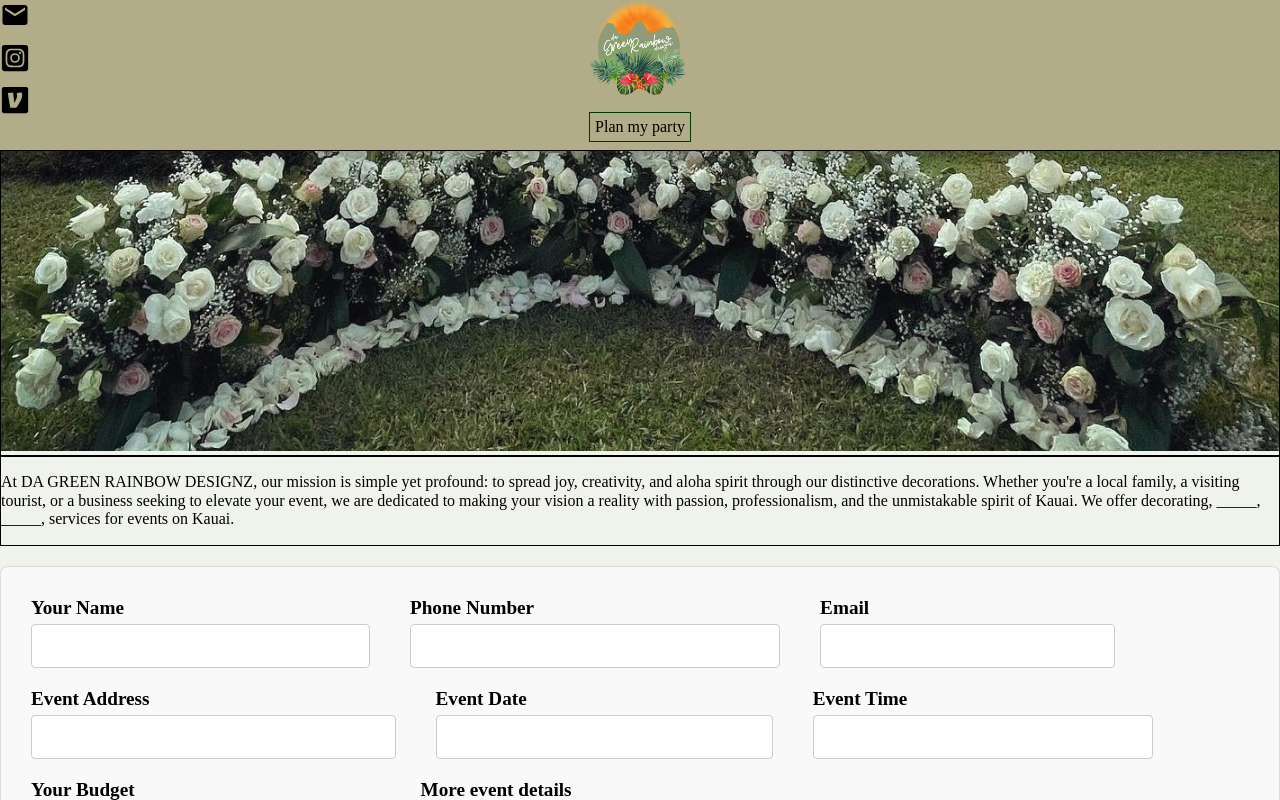
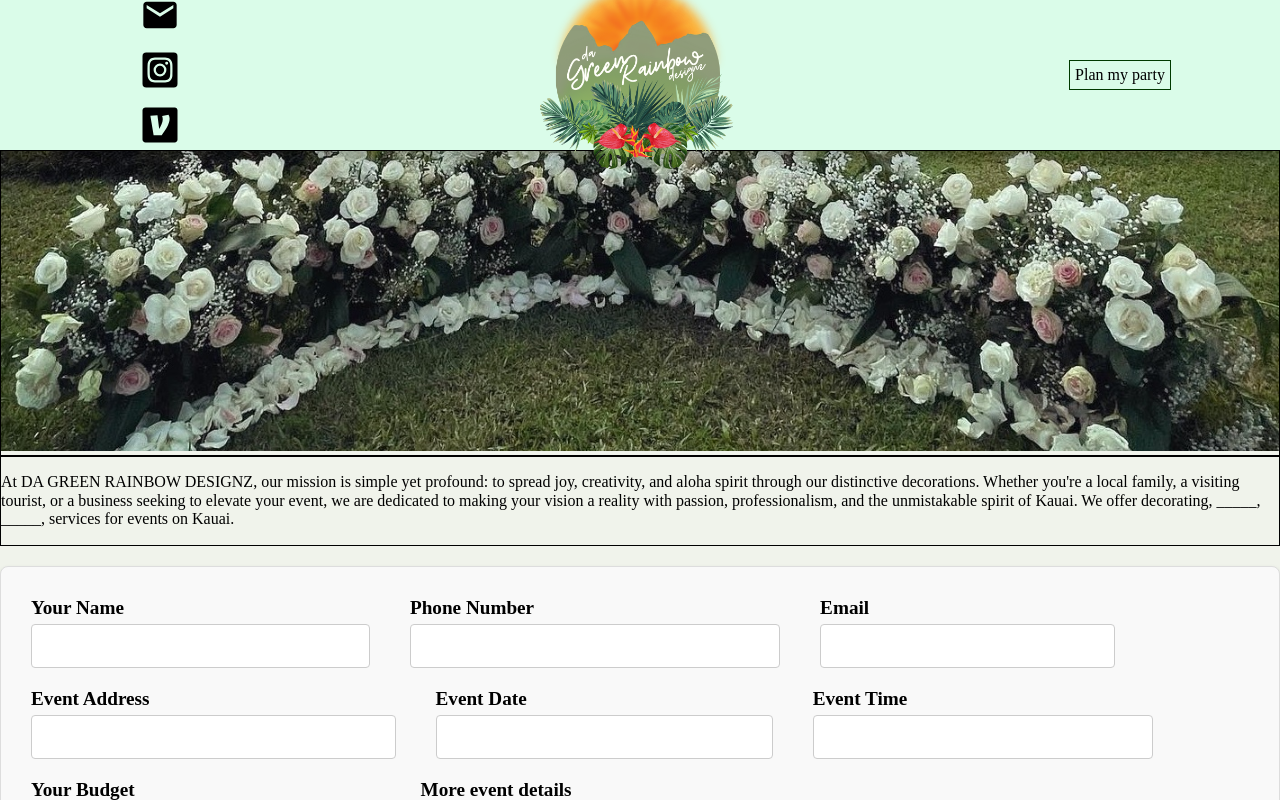
Before and after one commit to pthesken/da-green-rainbow, a React (Vite) app: page / in a window 1280 px wide. Shown: the top 800 px of the page. Built offline with nearby package versions, Linux system fonts and the light colour scheme.

Commit message:
navbar formatting

```diff
--- a/src/App.css
+++ b/src/App.css
@@ -8,9 +8,10 @@
 
 .nav-bar {
   display: flex;
-  flex-direction: column;
+  justify-content: space-evenly;
+  flex-direction: row;
   align-items: center;
-  overflow: hidden;
+  overflow: visible;
   width: 100%;
   height: 150px;
   /* justify-content: space-between; */
@@ -22,46 +23,35 @@
 
   box-shadow: 0px 8px 16px rgba(0, 0, 0, 0.3);
 
-  /* background-color: #dafce9; */
-  background-color: rgb(178, 172, 136);
-}
-
-.nav-bar-contents {
-  display: flex;
-  flex: 1;
-  flex-direction: row;
-  width: 100%;
-  height: 100px;
-  /* ??? */
+  background-color: #dafce9;
+  /* background-color: rgb(178, 172, 136); */
 }
 
 .icons-container {
   display: flex;
+  flex-direction: column;
+  align-items: center;
+  gap: 5px;
   justify-content: flex-start; /* Aligns the icons to the far left */
-  flex: 1;
+  /* flex: 1; */
+  width: 20%;
 }
 
-.contact-icons {
-  display: flex;
-  flex-direction: column;
-  gap: 5px;
-}
-
-.contact-icons a {
+.icons-container a {
   color: inherit;
   text-decoration: none;
-  font-size: 30px;
-}
-
-.contact-icons {
+  font-size: 40px;
 }
 
 .logo {
+  display: flex;
+  justify-content: center;
   /* has too much padding, reduce */
+  width: 50%;
 }
 
 .logo img {
-  width: 100px;
+  width: 200px;
   height: auto;
 }
 
@@ -70,9 +60,10 @@
 }
 
 .nav-bar-form-button-container {
+  width: 20%;
   padding: 12px;
   /* height: 30px; */
-  width: 100%;
+
   display: flex;
   justify-content: center;
 }
--- a/src/App.jsx
+++ b/src/App.jsx
@@ -39,9 +39,10 @@ function App() {
   return (
     <>
       <div className="nav-bar">
-        <div className="nav-bar-contents">
+        {/* consolidate styles knock out one */}
+
+        {/* space evenly  */}
         <div className="icons-container">
-            <div className="contact-icons">
           <a href="mailto:tuni0627@icloud.com" title="Send us an email">
             <MdEmail />
           </a>
@@ -62,11 +63,9 @@ function App() {
             <IoLogoVenmo />
           </a>
         </div>
-          </div>
+        {/*  */}
         <div className="logo">
           <img src={Logo} alt="Logo" />
-          </div>
-          <div className="hamburger-container"></div>
         </div>
         <div className="nav-bar-form-button-container">
           <button className="nav-bar-form-button" onClick={scrollToForm}>
@@ -108,6 +107,7 @@ function App() {
           >
             <SwiperSlide>
               <img src={Image1} alt="" />
+              <h1>Hello</h1>
             </SwiperSlide>
             <SwiperSlide>
               <img src={Image2} />
```
Lines whose indentation alone changed are shown as unchanged.
